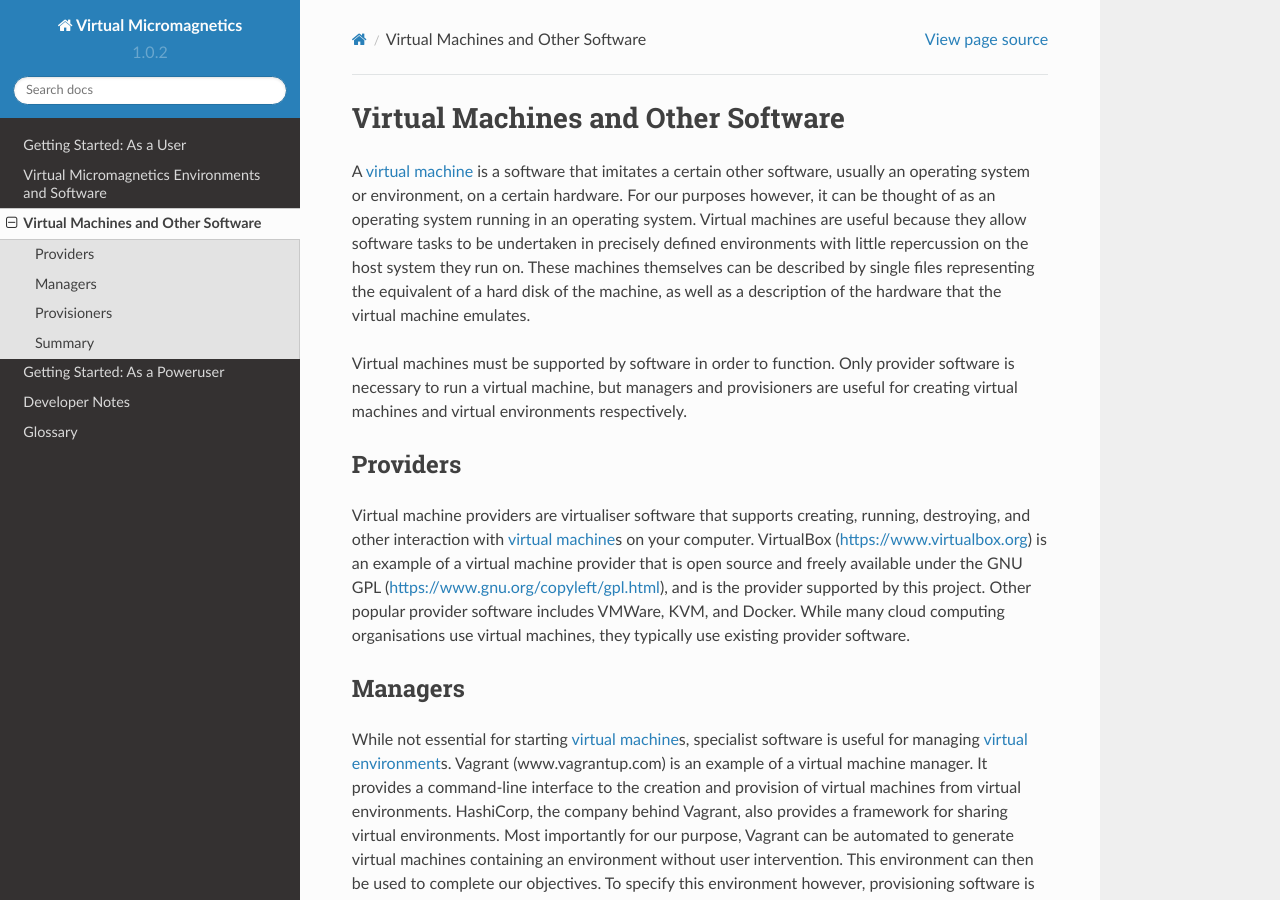
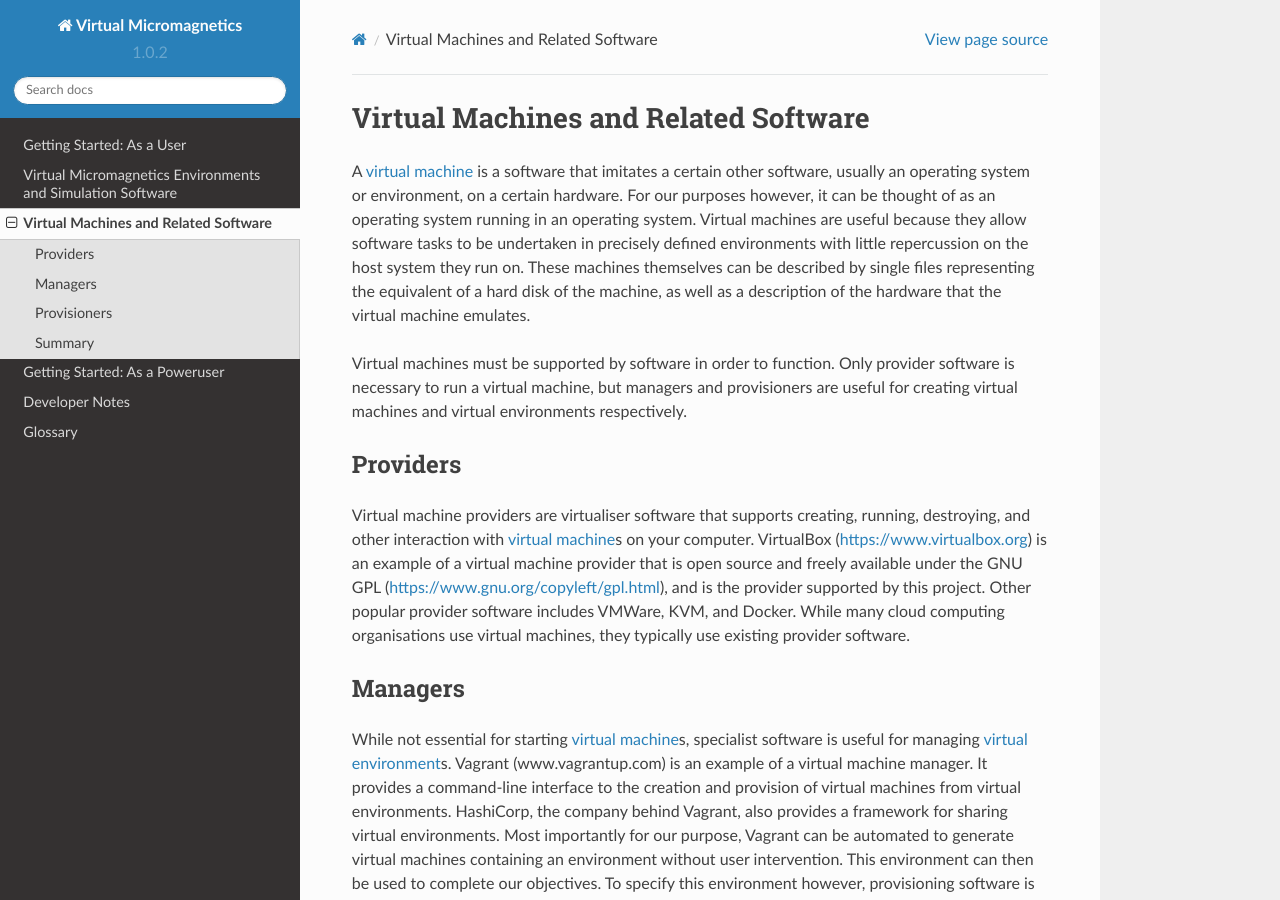
Before and after one commit to computationalmodelling/virtualmicromagnetics, a Sphinx documentation site: the page built from docs/virtual-machine-software.rst, in a window 1280 px wide and 900 px high. Built offline with Sphinx 7.4.7 and the Read the Docs theme 2.0.0, drawn with Linux system fonts in a browser that asks for light colours.

Commit message:
DOC-026: Rename titles to be more independent and clear.

```diff
--- a/docs/environments-software.rst
+++ b/docs/environments-software.rst
@@ -1,7 +1,7 @@
 .. _environments:
 
-Virtual Micromagnetics Environments and Software
-================================================
+Virtual Micromagnetics Environments and Simulation Software
+===========================================================
 
 In :ref:`getting-started-user`, we created a :term:`virtual machine` based on
 the Full :term:`Virtual Micromagnetics` environment. Here, we detail the
--- a/docs/virtual-machine-software.rst
+++ b/docs/virtual-machine-software.rst
@@ -1,7 +1,7 @@
 .. _software:
 
-Virtual Machines and Other Software
-===================================
+Virtual Machines and Related Software
+=====================================
 
 A :term:`virtual machine` is a software that imitates a certain other software,
 usually an operating system or environment, on a certain hardware. For our
```
